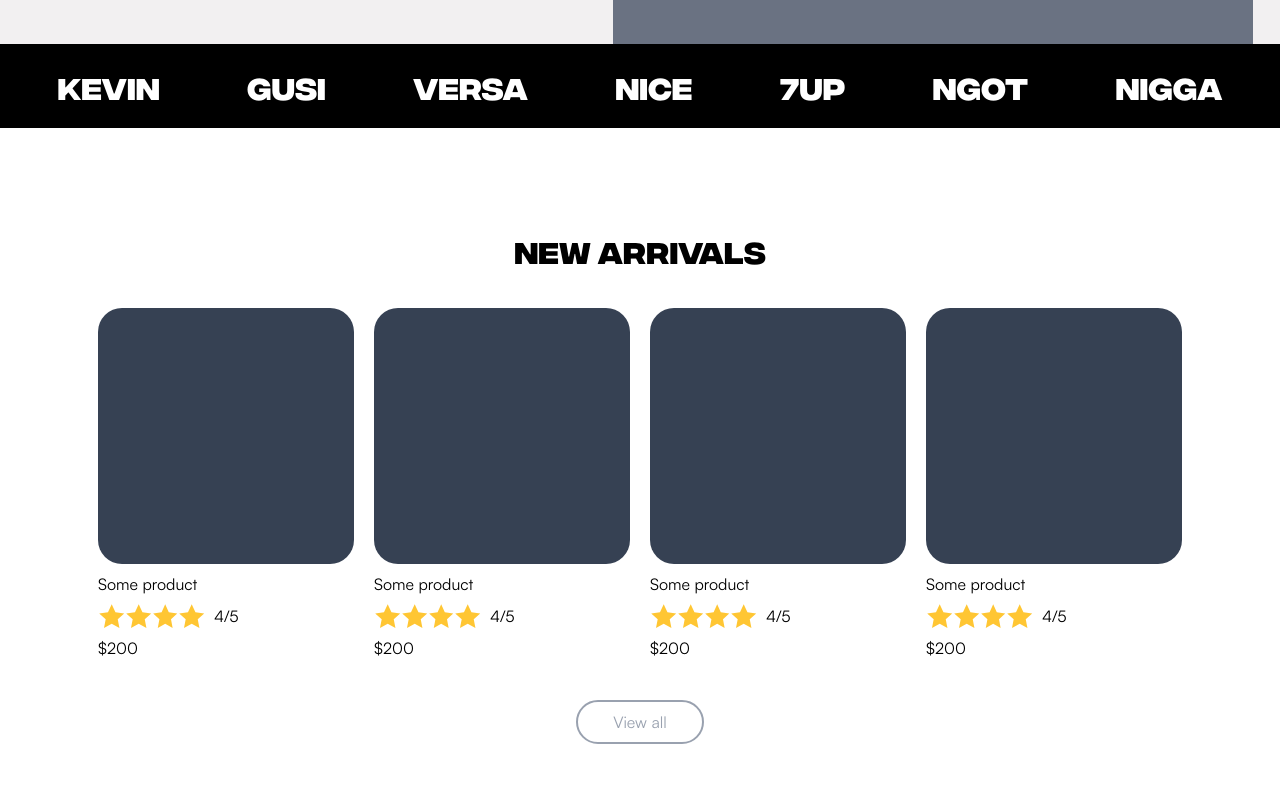
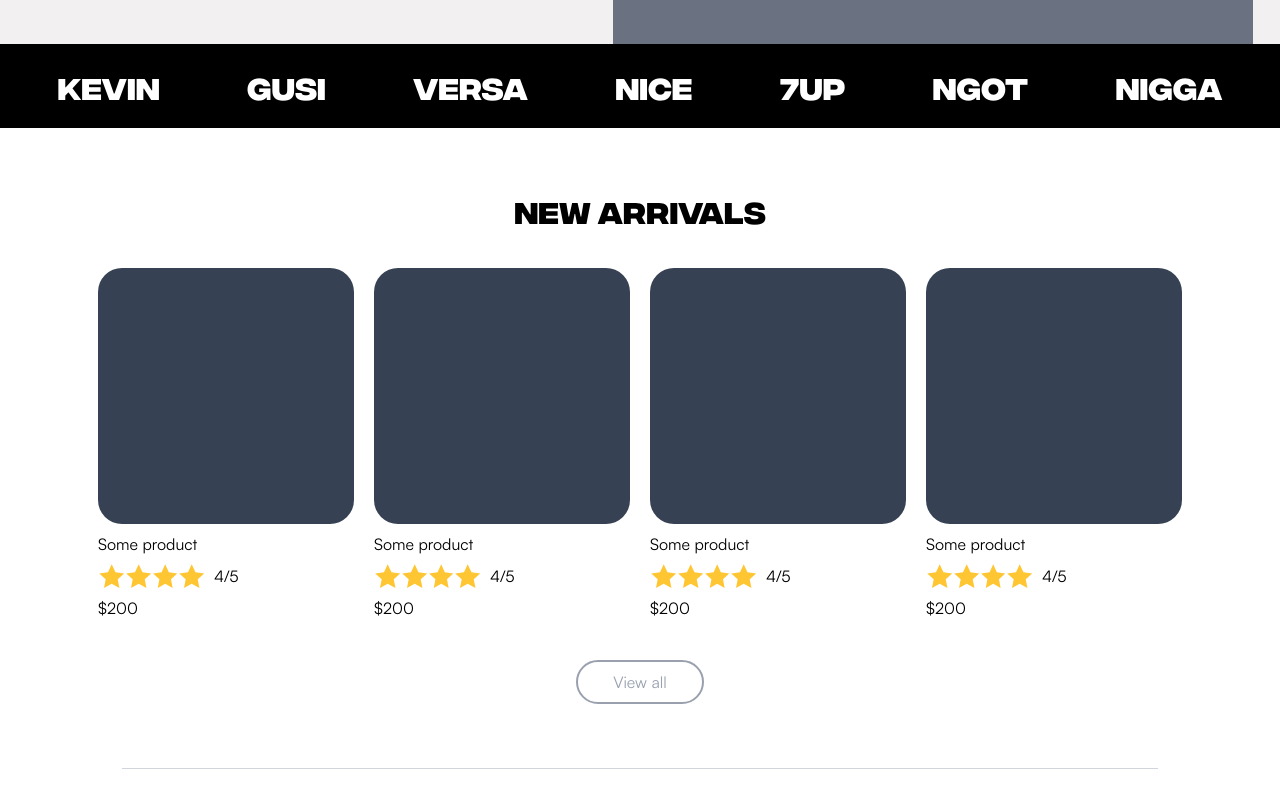
Before and after one commit to theRaven1312/ECWeb, a React (Vite) app: page / in a window 1280 px wide. Shown: the part 880-1680 px from the top of the page. Built offline with nearby package versions, Linux system fonts and the light colour scheme.

Commit message:
Finished Display Section

```diff
--- a/src/App.jsx
+++ b/src/App.jsx
@@ -4,6 +4,7 @@ import Prompt from './Components/Prompt'
 import { Hero } from './Components/Hero'
 import BlackStripe from './Components/BlackStripe'
 import FourItemDisplay from './Components/FourItemDisplay'
+import GalleryDisplay from './Components/GalleryDisplay'
 
 export const App = () => {
   return (
@@ -16,10 +17,11 @@ export const App = () => {
 
       <BlackStripe/>
 
-      <div className ='DisplaySection'>
+      <div className ='displaySection'>
           <FourItemDisplay heading='New Arrivals'/>
           <div className="w-[90%] h-px bg-gray-300"></div>
           <FourItemDisplay heading='Top Selling'/>
+          <GalleryDisplay/>
         </div>
     </div>
   )
--- a/src/Components/FourItemDisplay.jsx
+++ b/src/Components/FourItemDisplay.jsx
@@ -4,7 +4,7 @@ import ProductCard from './ProductCard'
 const FourItemDisplay = ({heading = 'Some Heading'} = heading) => {
   return (
     <div className='fourDisplay'>
-        <div className='displayHeading'>{heading}</div>
+        <div className='heading'>{heading}</div>
         <div className='itemList'>
             <ProductCard/>
             <ProductCard/>
--- a/src/index.css
+++ b/src/index.css
@@ -44,20 +44,32 @@ body {
 
 @layer components {
 
-  .DisplaySection {
+  .galleryDisplay {
+    @apply flex-center flex-col w-[80%] bg-gray-300 p-12 max-sm:p-4 rounded-4xl gap-8;
+  }
+
+  .galleryItemList {
+    @apply grid grid-cols-3 gap-4 max-sm:flex max-sm:flex-col w-full;
+  }
+
+  .galleryItem {
+    @apply h-64 bg-white rounded-3xl p-4;
+  }
+
+  .displaySection {
     @apply flex flex-col gap-16 p-16 items-center;
   }
 
   .fourDisplay {
-    @apply flex flex-col gap-10 w-screen flex-wrap;
+    @apply flex flex-col flex-center gap-10 w-screen flex-wrap;
   }
 
-  .displayHeading {
-    @apply flex-center-around font-integral mt-10 text-3xl;
+  .heading {
+    @apply font-integral text-3xl;
   }
 
   .itemList {
-    @apply flex justify-center gap-5 max-sm:flex-center flex-wrap;
+    @apply flex justify-center gap-5 max-sm:flex-center flex-wrap max-sm:flex-col max-sm:gap-10;
   }
 
   .viewAllButton {
@@ -93,23 +105,23 @@ body {
   }
 
   .heroText {
-    @apply flex flex-col gap-5 max-sm:gap-2 font-satoshi;
+    @apply flex flex-col gap-5 max-sm:gap-2 max-sm:w-[80%] font-satoshi;
   }
 
   .heroMaintext {
-    @apply text-6xl max-sm:text-3xl font-bold text-left  font-integral;
+    @apply text-6xl max-sm:text-3xl font-bold text-left font-integral;
   }
 
   .heroSubtext {
-    @apply text-gray-400;
+    @apply text-gray-400 max-sm:self-center;
   }
 
   .heroButton {
-    @apply font-satoshi max-sm:w-full bg-gray-900 text-slate-100 rounded-full px-4 py-2 w-1/3;
+    @apply font-satoshi max-sm:self-center max-sm:w-full bg-gray-900 text-slate-100 rounded-full px-4 py-2 w-1/3;
   }
 
   .heroStats {
-    @apply flex gap-10 mt-10 text-xl text-gray-500;
+    @apply flex gap-10 mt-10 text-xl text-gray-500 max-sm:self-center;
   }
 
   .statNum {
```
